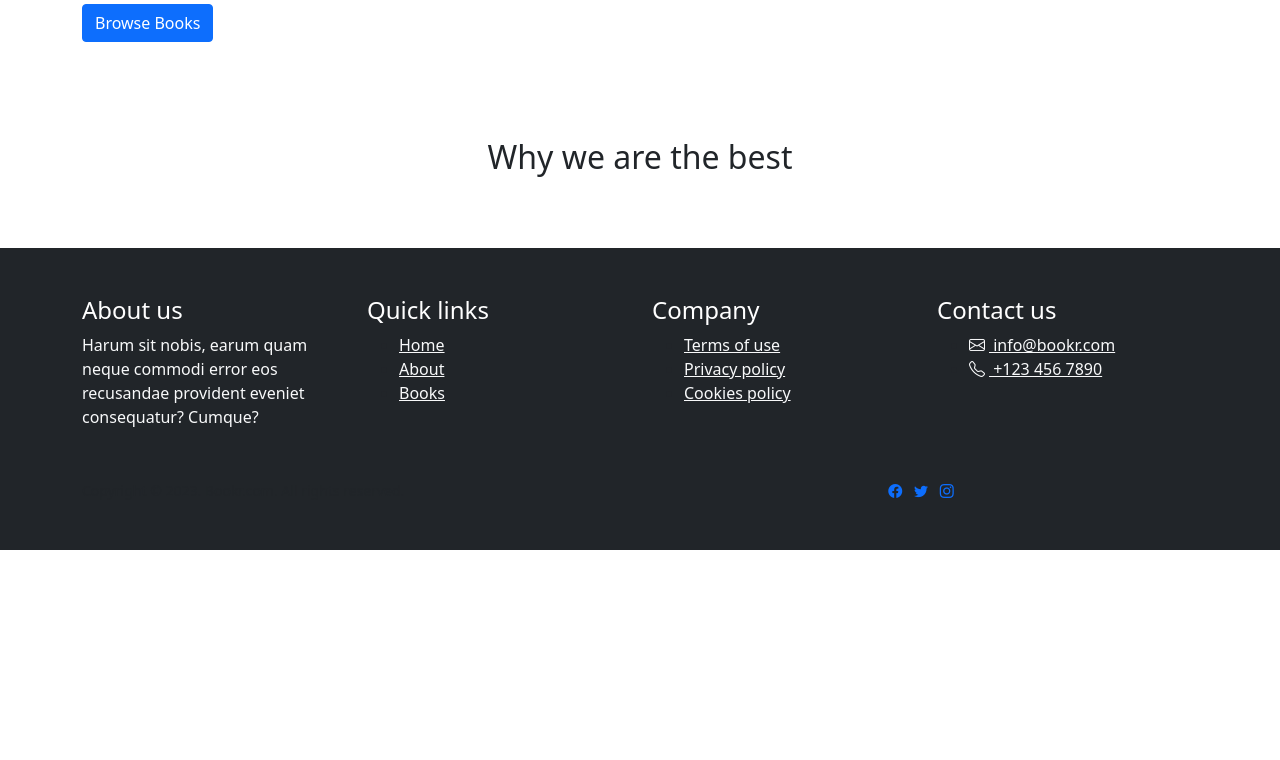
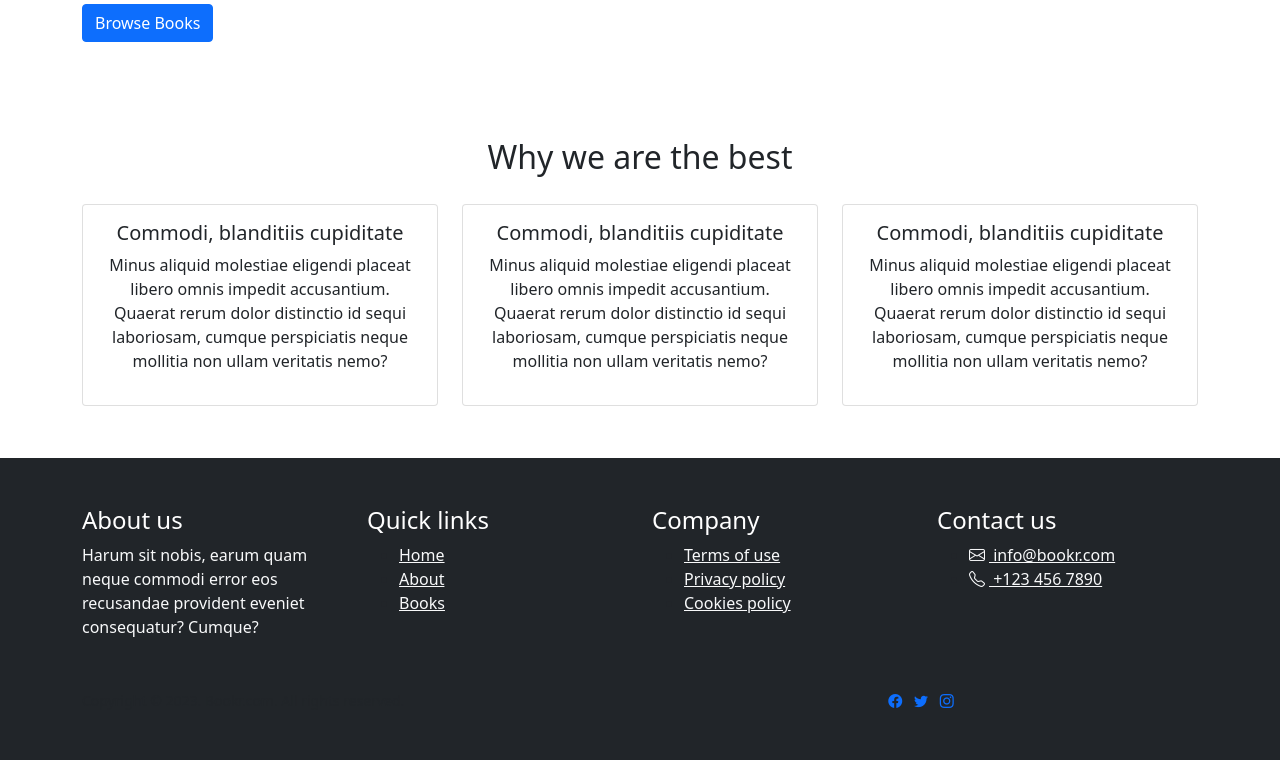
Before and after one commit to paulnyabaro/bookr, a Django app: page / in a window 1280 px wide. Shown: the part 221-981 px from the top of the page. Before the commit the page ends 771 px from the top, so only its background shows below. Run offline with Django 4.2, Linux system fonts and the light colour scheme; parts of the project's set-up code (start-up, migrations or seed data) failed here and were passed over.

Commit message:
Added why us section

```diff
--- a/templates/index.html
+++ b/templates/index.html
@@ -14,6 +14,24 @@
             <div class="col-12">
                 <h2 class="text-center mb-4">Why we are the best</h2>
             </div>
+            <div class="col-md-4 my-1">
+                <div class="card text-center p-3">
+                    <h5>Commodi, blanditiis cupiditate</h5>
+                    <p>Minus aliquid molestiae eligendi placeat libero omnis impedit accusantium. Quaerat rerum dolor distinctio id sequi laboriosam, cumque perspiciatis neque mollitia non ullam veritatis nemo?</p>
+                </div>
+            </div>
+            <div class="col-md-4 my-1">
+                <div class="card text-center p-3">
+                    <h5>Commodi, blanditiis cupiditate</h5>
+                    <p>Minus aliquid molestiae eligendi placeat libero omnis impedit accusantium. Quaerat rerum dolor distinctio id sequi laboriosam, cumque perspiciatis neque mollitia non ullam veritatis nemo?</p>
+                </div>
+            </div>
+            <div class="col-md-4 my-1">
+                <div class="card text-center p-3">
+                    <h5>Commodi, blanditiis cupiditate</h5>
+                    <p>Minus aliquid molestiae eligendi placeat libero omnis impedit accusantium. Quaerat rerum dolor distinctio id sequi laboriosam, cumque perspiciatis neque mollitia non ullam veritatis nemo?</p>
+                </div>
+            </div>
         </div>
     </div>
 </section>
```
